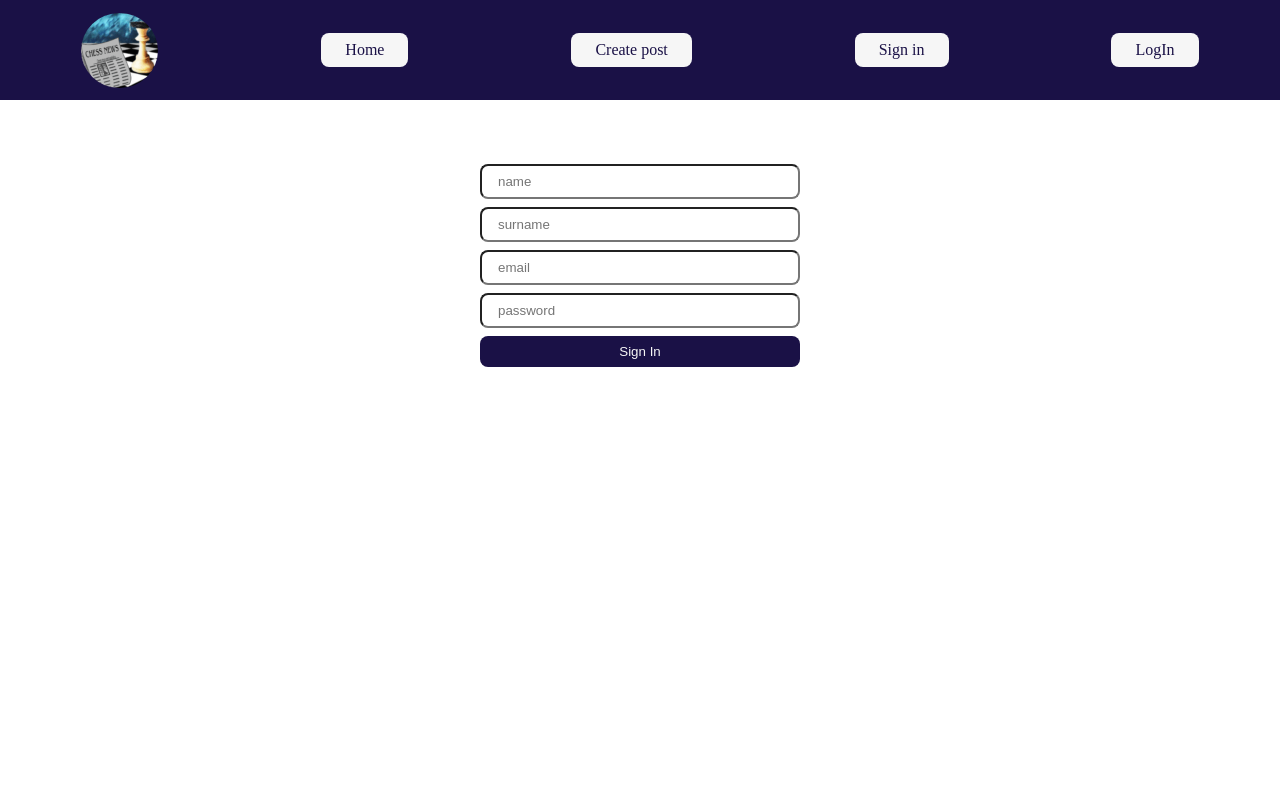
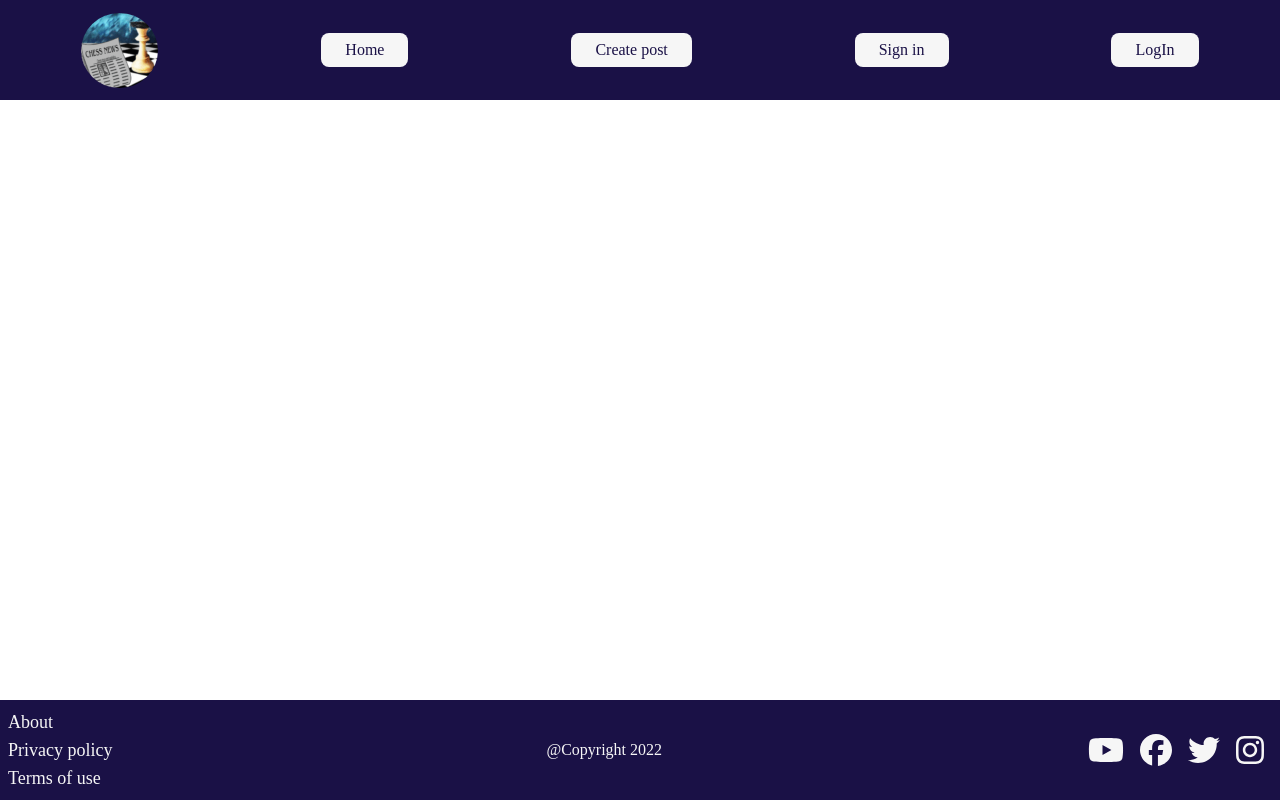
Before and after one commit to ArtyomSukiasyan/React-blog, a React (Create React App) app: page / in a window 1280 px wide. Shown: the top 800 px of the page. Built offline with nearby package versions, Linux system fonts and the light colour scheme.

Commit message:
feat: make routing

```diff
--- a/src/App.tsx
+++ b/src/App.tsx
@@ -2,12 +2,16 @@ import Header from "./Components/Header/Header";
 import Footer from "./Components/Footer/Footer";
 import "./App.scss";
 import SignIn from "./Components/SignIn/SignIn";
+import { Route, Routes } from "react-router-dom";
 
 function App() {
   return (
     <>
       <Header />
-      <SignIn />
+      <Routes>
+        <Route path="/" element={""}></Route>
+        <Route path="/sign-in" element={<SignIn />}></Route>
+      </Routes>
       <Footer />
     </>
   );
--- a/src/Components/Footer/MenuFooter/MenuFooter.tsx
+++ b/src/Components/Footer/MenuFooter/MenuFooter.tsx
@@ -1,15 +1,12 @@
-import { BrowserRouter } from "react-router-dom";
 import MenuFooterItem from "../MenuFooterItem/MenuFooterItem";
 import "./MenuFooter.scss";
 
 export default function MenuFooter() {
   return (
     <div className="menufooter">
-      <BrowserRouter>
         <MenuFooterItem href="/about" title="About" />
         <MenuFooterItem href="/privacy" title="Privacy policy" />
         <MenuFooterItem href="/terms" title="Terms of use" />
-      </BrowserRouter>
     </div>
   );
 }
--- a/src/Components/Header/Navbar/Navbar.tsx
+++ b/src/Components/Header/Navbar/Navbar.tsx
@@ -1,9 +1,8 @@
-import { BrowserRouter } from "react-router-dom";
 import NavbarItem from "./NavbarItem/NavbarItem";
 
 export default function Navbar() {
   return (
-    <BrowserRouter>
+    <>
       <NavbarItem href="/" title="Home" />
       <NavbarItem href="/create-post" title="Create post" />
       {localStorage.getItem("currentUser") ? (
@@ -14,6 +13,6 @@ export default function Navbar() {
           <NavbarItem href="/login" title="LogIn" />
         </>
       )}
-    </BrowserRouter>
+    </>
   );
 }
--- a/src/index.tsx
+++ b/src/index.tsx
@@ -1,5 +1,6 @@
 import React from "react";
 import ReactDOM from "react-dom/client";
+import { BrowserRouter } from "react-router-dom";
 import App from "./App";
 import reportWebVitals from "./reportWebVitals";
 
@@ -8,7 +9,9 @@ const root = ReactDOM.createRoot(
 );
 root.render(
   <React.StrictMode>
-    <App />
+    <BrowserRouter>
+      <App />
+    </BrowserRouter>
   </React.StrictMode>
 );
 
```
